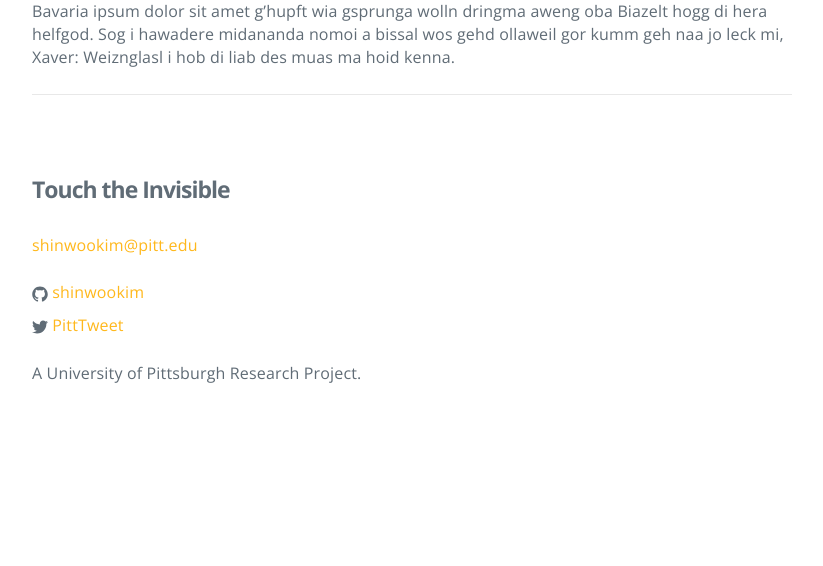
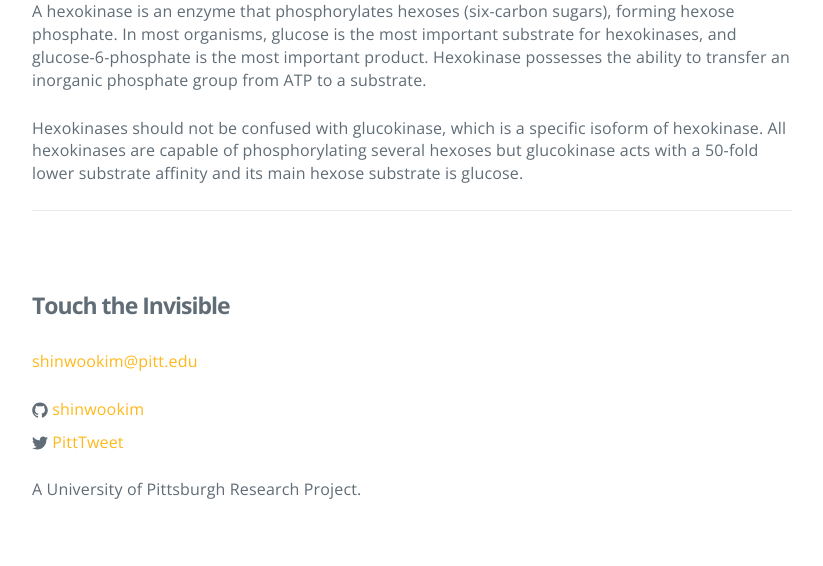
Before and after one commit to TouchTheInvisible/touchtheinvisible.github.io, a Jekyll site: the page built from _posts/2022-03-19-Hexokinase.markdown, in a window 1280 px wide. Shown: the part 680-1246 px from the top of the page, without its empty margins (228-1051 px from the left). Built offline with Jekyll 4.4.1, drawn with Linux system fonts in a browser that asks for light colours; some web fonts are replaced; before the commit the page ends 1130 px from its top, so only the background shows below that.

Commit message:
Update 2022-03-19-Hexokinase.markdown

```diff
--- a/_posts/2022-03-19-Hexokinase.markdown
+++ b/_posts/2022-03-19-Hexokinase.markdown
@@ -7,4 +7,7 @@ preview: https://molecular-biology.coe.hawaii.edu/wp-content/uploads/2017/12/pro
 <div class="iframe-container">
 <iframe id="modelViewer" class="responsive-iframe" src="https://3dviewer.net/embed.html#model=https://raw.githubusercontent.com/TouchTheInvisible/TouchTheInvisible.github.io/master/assets/models/Hexokinase/3O80-Hexokinase_RibbonWithHBonds.dae"></iframe>
 </div>
-Bavaria ipsum dolor sit amet g’hupft wia gsprunga wolln dringma aweng oba Biazelt hogg di hera helfgod. Sog i hawadere midananda nomoi a bissal wos gehd ollaweil gor kumm geh naa jo leck mi, Xaver: Weiznglasl i hob di liab des muas ma hoid kenna.
+
+A hexokinase is an enzyme that phosphorylates hexoses (six-carbon sugars), forming hexose phosphate. In most organisms, glucose is the most important substrate for hexokinases, and glucose-6-phosphate is the most important product. Hexokinase possesses the ability to transfer an inorganic phosphate group from ATP to a substrate.
+
+Hexokinases should not be confused with glucokinase, which is a specific isoform of hexokinase. All hexokinases are capable of phosphorylating several hexoses but glucokinase acts with a 50-fold lower substrate affinity and its main hexose substrate is glucose.
```
